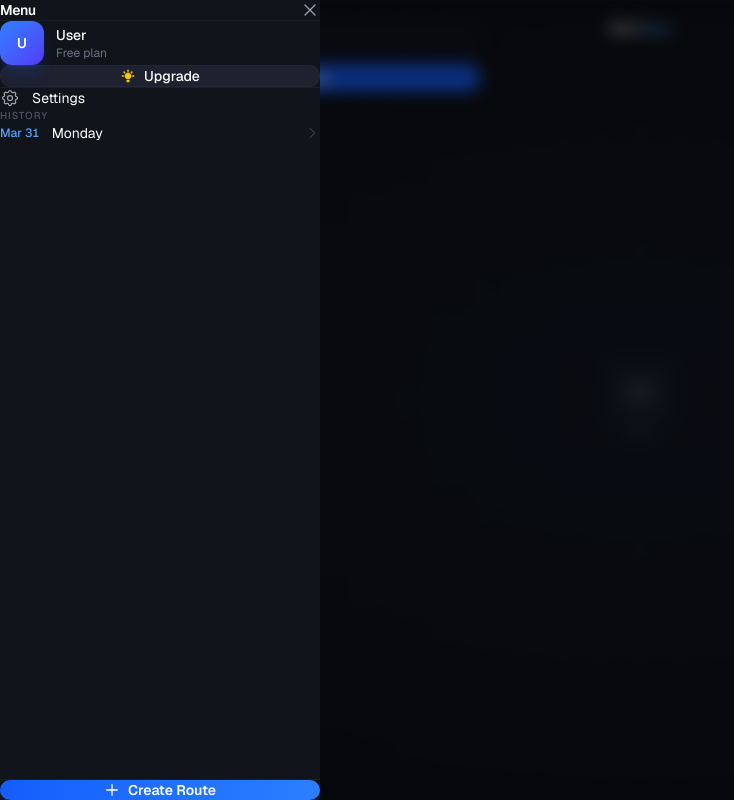
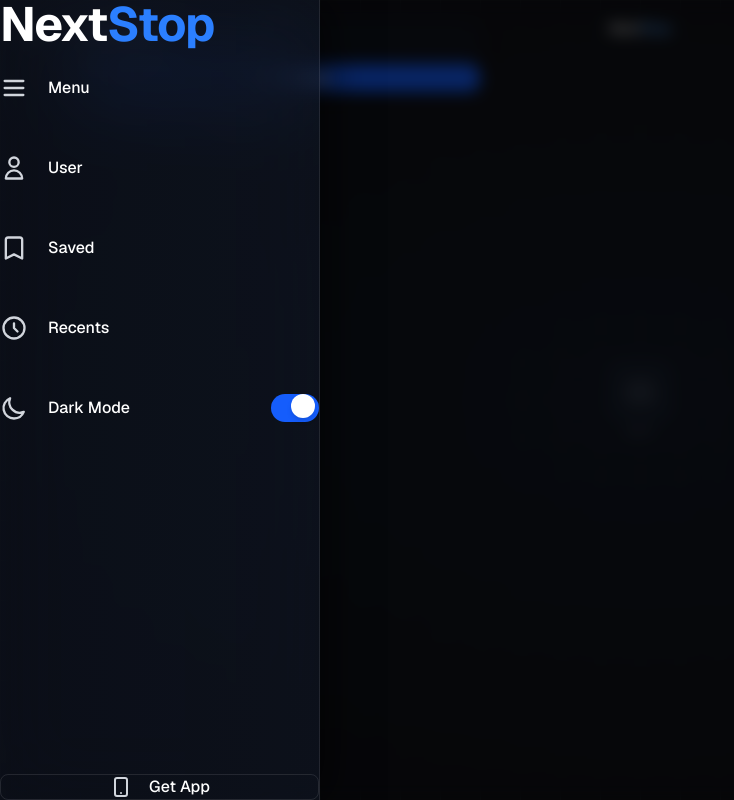
Before and after one commit to yves1-357/tfe-app, a Next.js app in the folder frontend/: page / in a window 1280 px wide. Both pictures are taken after a click on the button "Open menu". Shown: the whole page, without its empty margins (0-734 px from the left). Built offline with nearby package versions, Linux system fonts and the light colour scheme.

Commit message:
quelque modif sur sidemenu

```diff
--- a/frontend/components/SideMenu.tsx
+++ b/frontend/components/SideMenu.tsx
@@ -1,4 +1,6 @@
 'use client';
+
+import { useState } from 'react';
 
 interface SideMenuProps {
   isOpen: boolean;
@@ -6,93 +8,158 @@ interface SideMenuProps {
 }
 
 export default function SideMenu({ isOpen, onClose }: SideMenuProps) {
+  const [userPanelOpen, setUserPanelOpen] = useState(false);
+  const [isDarkMode, setIsDarkMode] = useState(true);
+
   return (
     <>
       {/* Backdrop - fixed to cover full viewport */}
       {isOpen && (
         <div
-          className="fixed inset-0 bg-black/50 backdrop-blur-sm z-40 transition-opacity"
+          className="fixed inset-0 bg-black/60 backdrop-blur-sm z-40 transition-opacity"
           onClick={onClose}
         />
       )}
 
       {/* Side Menu */}
       <div
-        className={`absolute top-0 left-0 bottom-0 w-80 max-w-[85%] bg-[#12141c] z-50 transform transition-transform duration-300 ease-in-out ${
-          isOpen ? 'translate-x-0' : '-translate-x-full'
+        className={`absolute top-0 left-0 bottom-0 w-80 max-w-[85%] backdrop-blur-2xl border-r z-50 transform transition-all duration-300 ease-in-out shadow-[8px_0_40px_rgba(0,0,0,0.6)] ${
+          isOpen ? 'translate-x-0 opacity-100' : '-translate-x-full opacity-0 pointer-events-none'
+        } ${
+          isDarkMode
+            ? 'bg-gray-900/50 border-white/10'
+            : 'bg-white/90 border-gray-300'
         }`}
+        style={{
+          background: isDarkMode
+            ? 'linear-gradient(to right, rgba(17, 24, 39, 0.5), rgba(17, 24, 39, 0.6))'
+            : 'linear-gradient(to right, rgba(255, 255, 255, 0.95), rgba(255, 255, 255, 0.98))',
+        }}
       >
-        <div className="flex flex-col h-full">
-          {/* Header with close button */}
-          <div className="flex items-center justify-between p-4 border-b border-gray-800/50">
-            <span className="text-sm font-semibold text-white tracking-tight">Menu</span>
+        <div className="flex flex-col h-full py-12 px-8">
+          {/* App Title - Large */}
+          <div className="mb-48 pl-4">
+            <h1 className="text-5xl font-bold tracking-tight">
+              <span className={isDarkMode ? 'text-white' : 'text-gray-900'}>Next</span>
+              <span className="text-blue-500">Stop</span>
+            </h1>
+          </div>
+
+          {/* Hamburger Button */}
+          <button
+            type="button"
+            onClick={onClose}
+            className={`flex items-center gap-5 w-full p-4 rounded-lg transition-colors mb-48 ${
+              isDarkMode ? 'hover:bg-white/10' : 'hover:bg-gray-100'
+            }`}
+            aria-label="Close menu"
+          >
+            <svg className={`w-7 h-20 ${isDarkMode ? 'text-gray-300' : 'text-gray-700'}`} fill="none" stroke="currentColor" viewBox="0 0 24 24">
+              <path strokeLinecap="round" strokeLinejoin="round" strokeWidth={2} d="M4 6h16M4 12h16M4 18h16" />
+            </svg>
+            <span className={`text-base font-medium ${isDarkMode ? 'text-white' : 'text-gray-900'}`}>Menu</span>
+          </button>
+
+          {/* User Section */}
+          <div className="mb-48">
             <button
               type="button"
-              onClick={onClose}
-              className="press-effect p-2 hover:bg-[#1e2130] rounded-xl transition-colors"
-              aria-label="Close menu"
+              onClick={() => setUserPanelOpen(!userPanelOpen)}
+              className={`flex items-center gap-5 w-full p-4 rounded-lg transition-colors ${
+                isDarkMode ? 'hover:bg-white/10' : 'hover:bg-gray-100'
+              }`}
             >
-              <svg className="w-5 h-5 text-gray-400" fill="none" stroke="currentColor" viewBox="0 0 24 24">
-                <path strokeLinecap="round" strokeLinejoin="round" strokeWidth={1.5} d="M6 18L18 6M6 6l12 12" />
+              <svg className={`w-7 h-20 ${isDarkMode ? 'text-gray-300' : 'text-gray-700'}`} fill="none" stroke="currentColor" viewBox="0 0 24 24">
+                <path strokeLinecap="round" strokeLinejoin="round" strokeWidth={2} d="M16 7a4 4 0 11-8 0 4 4 0 018 0zM12 14a7 7 0 00-7 7h14a7 7 0 00-7-7z" />
               </svg>
+              <span className={`text-base font-medium ${isDarkMode ? 'text-white' : 'text-gray-900'}`}>User</span>
             </button>
+
+            {/* User Panel Expansion */}
+            {userPanelOpen && (
+              <div className={`mt-4 ml-12 p-4 rounded-lg border ${
+                isDarkMode ? 'bg-white/5 border-white/10' : 'bg-gray-50 border-gray-200'
+              }`}>
+                <div className="mb-3">
+                  <p className={`text-xs mb-1 ${isDarkMode ? 'text-gray-400' : 'text-gray-500'}`}>Name</p>
+                  <p className={`text-sm font-medium ${isDarkMode ? 'text-white' : 'text-gray-900'}`}>John Doe</p>
+                </div>
+                <div>
+                  <p className={`text-xs mb-1 ${isDarkMode ? 'text-gray-400' : 'text-gray-500'}`}>Plan</p>
+                  <p className={`text-sm font-medium ${isDarkMode ? 'text-white' : 'text-gray-900'}`}>Free</p>
+                </div>
+              </div>
+            )}
           </div>
 
-          {/* User Info */}
-          <div className="px-5 py-5 border-b border-gray-800/50">
-            <div className="flex items-center gap-3 mb-4">
-              <div className="w-11 h-11 bg-gradient-to-br from-blue-500 to-indigo-600 rounded-xl flex items-center justify-center text-white font-semibold text-sm shadow-lg shadow-blue-600/20">
-                U
-              </div>
-              <div>
-                <p className="text-white font-medium text-sm">User</p>
-                <p className="text-xs text-gray-500">Free plan</p>
-              </div>
+          {/* Saved */}
+          <button
+            type="button"
+            className={`flex items-center gap-5 w-full p-4 rounded-lg transition-colors mb-48 ${
+              isDarkMode ? 'hover:bg-white/10' : 'hover:bg-gray-100'
+            }`}
+          >
+            <svg className={`w-7 h-20 ${isDarkMode ? 'text-gray-300' : 'text-gray-700'}`} fill="none" stroke="currentColor" viewBox="0 0 24 24">
+              <path strokeLinecap="round" strokeLinejoin="round" strokeWidth={2} d="M5 5a2 2 0 012-2h10a2 2 0 012 2v16l-7-3.5L5 21V5z" />
+            </svg>
+            <span className={`text-base font-medium ${isDarkMode ? 'text-white' : 'text-gray-900'}`}>Saved</span>
+          </button>
+
+          {/* Recents */}
+          <button
+            type="button"
+            className={`flex items-center gap-5 w-full p-4 rounded-lg transition-colors mb-48 ${
+              isDarkMode ? 'hover:bg-white/10' : 'hover:bg-gray-100'
+            }`}
+          >
+            <svg className={`w-7 h-20 ${isDarkMode ? 'text-gray-300' : 'text-gray-700'}`} fill="none" stroke="currentColor" viewBox="0 0 24 24">
+              <path strokeLinecap="round" strokeLinejoin="round" strokeWidth={2} d="M12 8v4l3 3m6-3a9 9 0 11-18 0 9 9 0 0118 0z" />
+            </svg>
+            <span className={`text-base font-medium ${isDarkMode ? 'text-white' : 'text-gray-900'}`}>Recents</span>
+          </button>
+
+          {/* Dark/Light Mode Toggle */}
+          <button
+            type="button"
+            onClick={() => setIsDarkMode(!isDarkMode)}
+            className={`flex items-center justify-between w-full p-4 rounded-lg transition-colors mb-48 ${
+              isDarkMode ? 'hover:bg-white/10' : 'hover:bg-gray-100'
+            }`}
+          >
+            <div className="flex items-center gap-5">
+              {isDarkMode ? (
+                <svg className={`w-7 h-20 ${isDarkMode ? 'text-gray-300' : 'text-gray-700'}`} fill="none" stroke="currentColor" viewBox="0 0 24 24">
+                  <path strokeLinecap="round" strokeLinejoin="round" strokeWidth={2} d="M20.354 15.354A9 9 0 018.646 3.646 9.003 9.003 0 0012 21a9.003 9.003 0 008.354-5.646z" />
+                </svg>
+              ) : (
+                <svg className={`w-7 h-7 ${isDarkMode ? 'text-gray-300' : 'text-gray-700'}`} fill="none" stroke="currentColor" viewBox="0 0 24 24">
+                  <path strokeLinecap="round" strokeLinejoin="round" strokeWidth={2} d="M12 3v1m0 16v1m9-9h-1M4 12H3m15.364 6.364l-.707-.707M6.343 6.343l-.707-.707m12.728 0l-.707.707M6.343 17.657l-.707.707M16 12a4 4 0 11-8 0 4 4 0 018 0z" />
+                </svg>
+              )}
+              <span className={`text-base font-medium ${isDarkMode ? 'text-white' : 'text-gray-900'}`}>{isDarkMode ? 'Dark Mode' : 'Light Mode'}</span>
             </div>
-            <button type="button" className="press-effect w-full py-2.5 bg-[#1e2130] hover:bg-[#252838] text-white text-sm font-medium rounded-xl transition-colors flex items-center justify-center gap-2 border border-gray-700/20">
-              <svg className="w-4 h-4 text-yellow-400" fill="currentColor" viewBox="0 0 20 20">
-                <path d="M11 3a1 1 0 10-2 0v1a1 1 0 102 0V3zM15.657 5.757a1 1 0 00-1.414-1.414l-.707.707a1 1 0 001.414 1.414l.707-.707zM18 10a1 1 0 01-1 1h-1a1 1 0 110-2h1a1 1 0 011 1zM5.05 6.464A1 1 0 106.464 5.05l-.707-.707a1 1 0 00-1.414 1.414l.707.707zM5 10a1 1 0 01-1 1H3a1 1 0 110-2h1a1 1 0 011 1zM8 16v-1h4v1a2 2 0 11-4 0zM12 14c.015-.34.208-.646.477-.859a4 4 0 10-4.954 0c.27.213.462.519.476.859h4.002z" />
-              </svg>
-              Upgrade
-            </button>
-          </div>
+            <div className={`w-12 h-7 rounded-full transition-colors ${isDarkMode ? 'bg-blue-600' : 'bg-gray-400'}`}>
+              <div className={`w-6 h-6 bg-white rounded-full shadow-md transform transition-transform m-0.5 ${isDarkMode ? 'translate-x-5' : 'translate-x-0'}`} />
+            </div>
+          </button>
 
-          {/* Navigation */}
-          <div className="flex-1 overflow-y-auto">
-            <div className="px-3 py-3">
-              <button type="button" className="press-effect w-full flex items-center gap-3 px-3 py-2.5 hover:bg-[#1e2130] rounded-xl transition-colors text-left">
-                <svg className="w-5 h-5 text-gray-400" fill="none" stroke="currentColor" viewBox="0 0 24 24">
-                  <path strokeLinecap="round" strokeLinejoin="round" strokeWidth={1.5} d="M10.325 4.317c.426-1.756 2.924-1.756 3.35 0a1.724 1.724 0 002.573 1.066c1.543-.94 3.31.826 2.37 2.37a1.724 1.724 0 001.065 2.572c1.756.426 1.756 2.924 0 3.35a1.724 1.724 0 00-1.066 2.573c.94 1.543-.826 3.31-2.37 2.37a1.724 1.724 0 00-2.572 1.065c-.426 1.756-2.924 1.756-3.35 0a1.724 1.724 0 00-2.573-1.066c-1.543.94-3.31-.826-2.37-2.37a1.724 1.724 0 00-1.065-2.572c-1.756-.426-1.756-2.924 0-3.35a1.724 1.724 0 001.066-2.573c-.94-1.543.826-3.31 2.37-2.37.996.608 2.296.07 2.572-1.065z" />
-                  <path strokeLinecap="round" strokeLinejoin="round" strokeWidth={1.5} d="M15 12a3 3 0 11-6 0 3 3 0 016 0z" />
-                </svg>
-                <span className="text-white text-sm">Settings</span>
-              </button>
-            </div>
+          {/* Spacer */}
+          <div className="flex-1" />
 
-            {/* Route History */}
-            <div className="px-3 py-2">
-              <p className="text-[10px] text-gray-600 uppercase tracking-widest px-3 mb-2 font-medium">History</p>
-              <button type="button" className="press-effect w-full flex items-center justify-between px-3 py-2.5 hover:bg-[#1e2130] rounded-xl transition-colors">
-                <div className="flex items-center gap-3">
-                  <span className="text-xs text-blue-400 font-medium tabular-nums">Mar 31</span>
-                  <span className="text-white text-sm">Monday</span>
-                </div>
-                <svg className="w-4 h-4 text-gray-600" fill="none" stroke="currentColor" viewBox="0 0 24 24">
-                  <path strokeLinecap="round" strokeLinejoin="round" strokeWidth={1.5} d="M9 5l7 7-7 7" />
-                </svg>
-              </button>
-            </div>
-          </div>
-
-          {/* Create Route Button */}
-          <div className="p-4 border-t border-gray-800/50">
-            <button type="button" className="press-effect w-full py-3 bg-gradient-to-r from-blue-600 to-blue-500 hover:from-blue-500 hover:to-blue-400 text-white text-sm font-semibold rounded-xl transition-all flex items-center justify-center gap-2 shadow-lg shadow-blue-600/20">
-              <svg className="w-4 h-4" fill="none" stroke="currentColor" viewBox="0 0 24 24">
-                <path strokeLinecap="round" strokeLinejoin="round" strokeWidth={2} d="M12 4v16m8-8H4" />
-              </svg>
-              <span>Create Route</span>
-            </button>
-          </div>
+          {/* Get App Button */}
+          <button
+            type="button"
+            className={`flex items-center justify-center gap-4 w-full p-4 rounded-lg transition-colors border ${
+              isDarkMode
+                ? 'border-white/10 hover:bg-white/10'
+                : 'border-gray-300 hover:bg-gray-100'
+            }`}
+          >
+            <svg className={`w-6 h-6 ${isDarkMode ? 'text-gray-300' : 'text-gray-700'}`} fill="none" stroke="currentColor" viewBox="0 0 24 24">
+              <path strokeLinecap="round" strokeLinejoin="round" strokeWidth={2} d="M12 18h.01M8 21h8a2 2 0 002-2V5a2 2 0 00-2-2H8a2 2 0 00-2 2v14a2 2 0 002 2z" />
+            </svg>
+            <span className={`text-base font-medium ${isDarkMode ? 'text-white' : 'text-gray-900'}`}>Get App</span>
+          </button>
         </div>
       </div>
     </>
```
